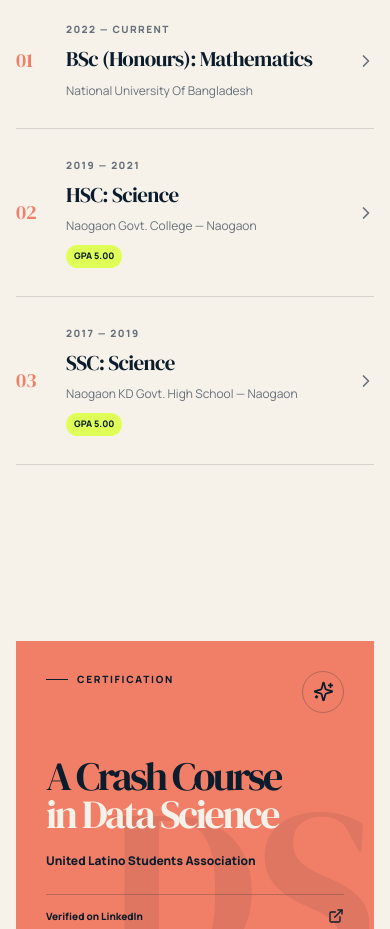
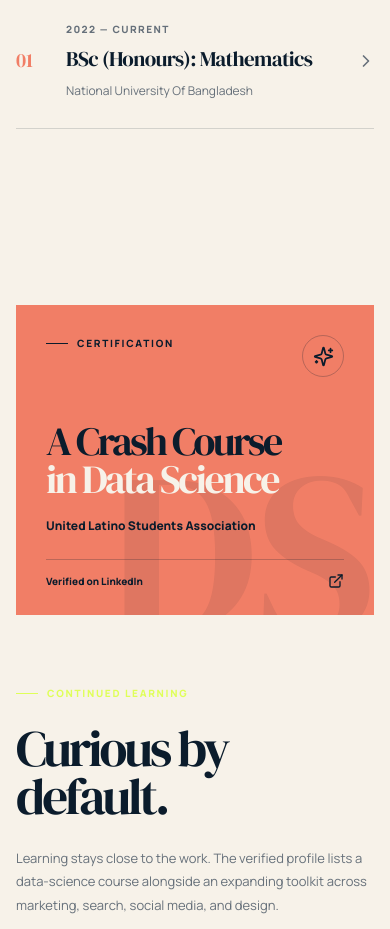
Before and after one commit to asifullhaque017-max/asifullhaque017-max.github.io, a React (Vite) app in the folder client/: page / in a window 390 px wide. Shown: the part 5120-6049 px from the top of the page. Built offline with nearby package versions, Linux system fonts and the light colour scheme.

Commit message:
Checkpoint: Updated the dynamic Asif Ull Haque portfolio to show only BSc (Honours): Mathematics under education; preserved the aesthetic responsive design, scroll-reveal motion, mobile navigation, working CV/contact/social links, and refreshed the source archive.

```diff
--- a/client/src/pages/Home.tsx
+++ b/client/src/pages/Home.tsx
@@ -92,18 +92,6 @@ const education = [
     period: "2022 — current",
     title: "BSc (Honours): Mathematics",
     institution: "National University Of Bangladesh",
-  },
-  {
-    period: "2019 — 2021",
-    title: "HSC: Science",
-    institution: "Naogaon Govt. College — Naogaon",
-    result: "GPA 5.00",
-  },
-  {
-    period: "2017 — 2019",
-    title: "SSC: Science",
-    institution: "Naogaon KD Govt. High School — Naogaon",
-    result: "GPA 5.00",
   },
 ];
 
@@ -287,7 +275,7 @@ function Home() {
               {education.map((item, index) => (
                 <article className="education-item reveal" key={item.title}>
                   <div className="education-count">0{index + 1}</div>
-                  <div className="education-body"><p className="education-period">{item.period}</p><h3>{item.title}</h3><p>{item.institution}</p>{item.result && <span className="result-pill">{item.result}</span>}</div>
+                  <div className="education-body"><p className="education-period">{item.period}</p><h3>{item.title}</h3><p>{item.institution}</p></div>
                   <ChevronRight className="education-arrow" size={20} />
                 </article>
               ))}
```
